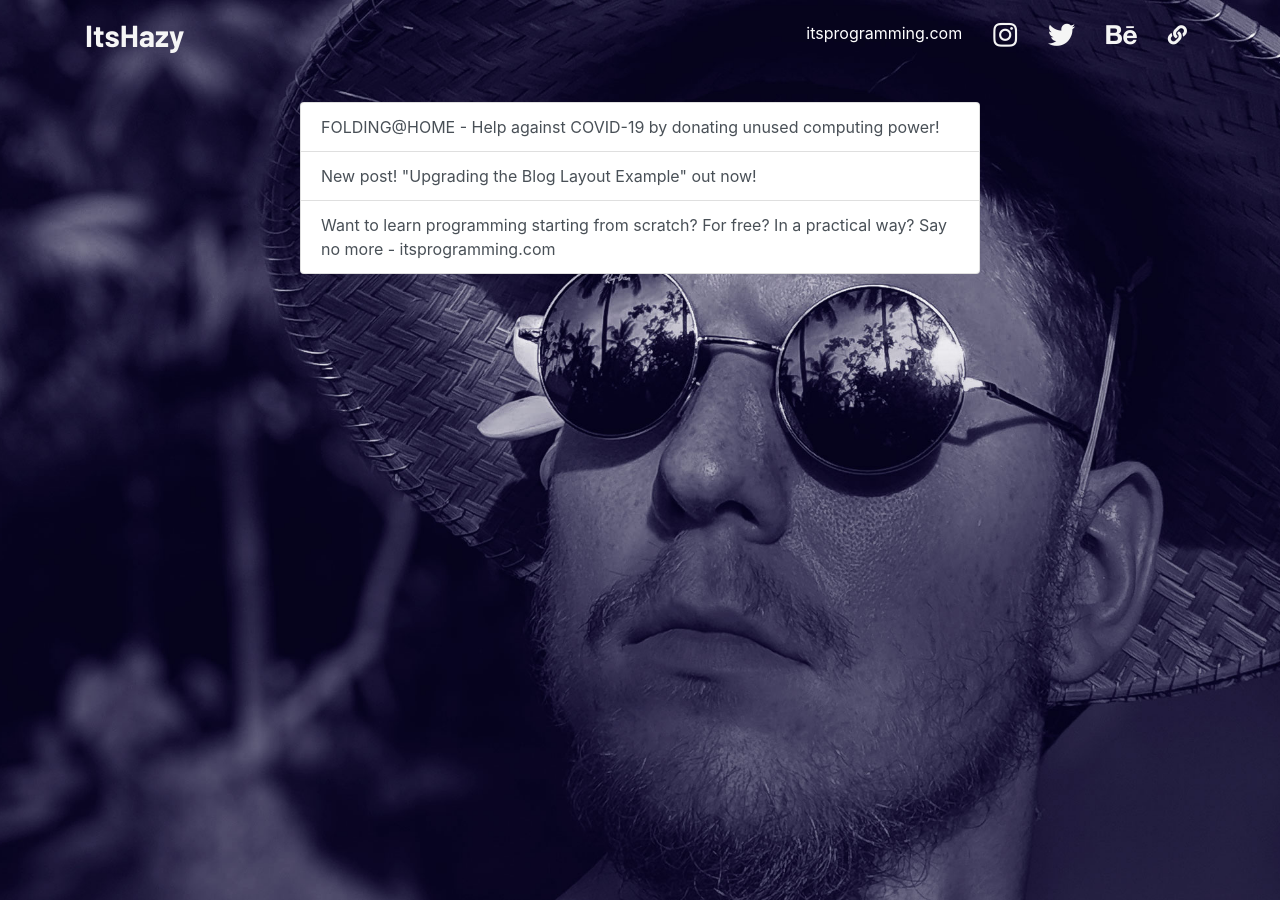
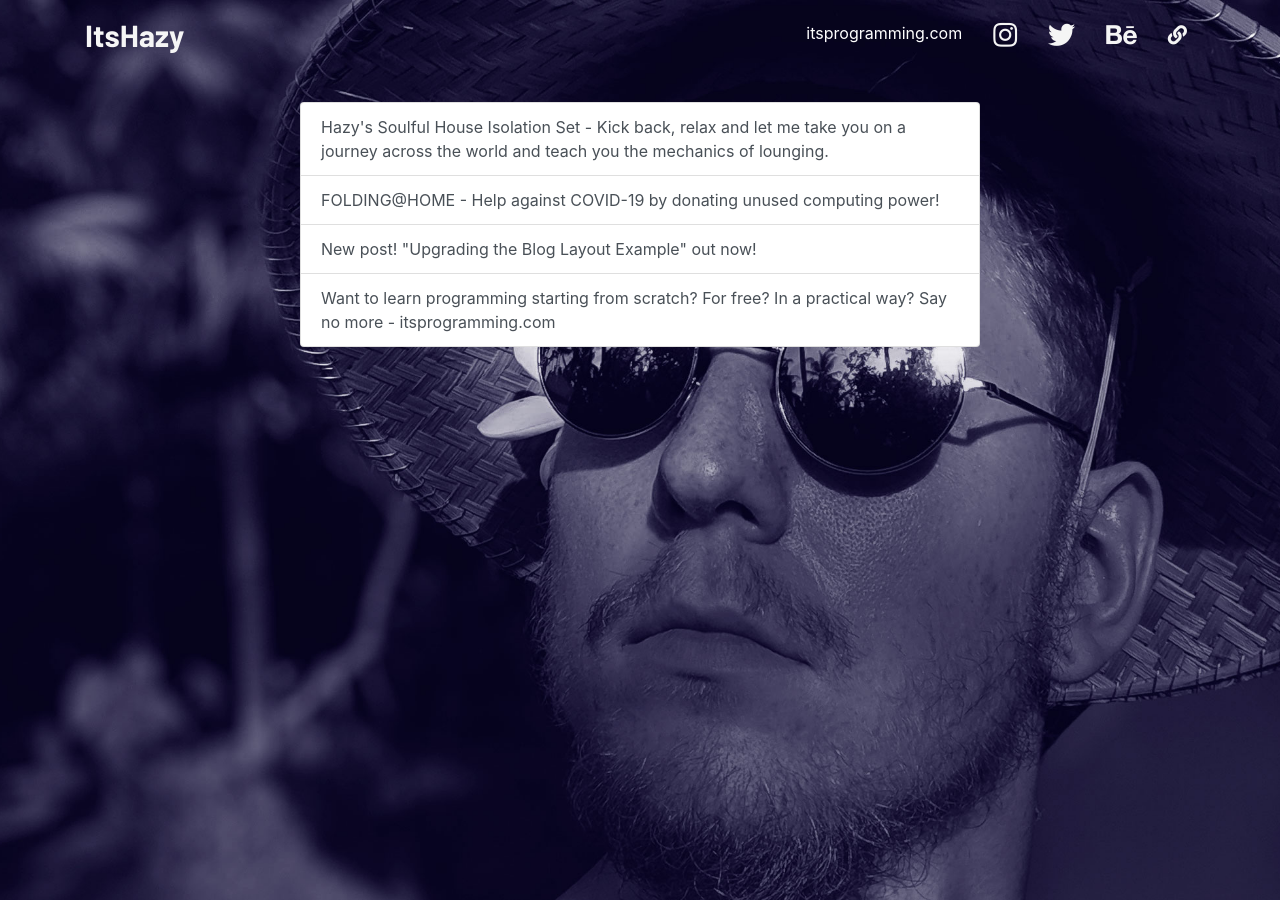
Before and after one commit to ohlookitshazy/ohlookitshazy, a Jekyll site: the page built from links.markdown, in a window 1280 px wide. Built offline with Jekyll 4.4.1, drawn with Linux system fonts in a browser that asks for light colours; nearby versions of some CDN libraries; comment, search, counter and statistics services are not loaded.

Commit message:
Updated links

```diff
--- a/links.markdown
+++ b/links.markdown
@@ -6,6 +6,7 @@ layout: default
 ---
 
 <div class="list-group">
+<a href="https://www.mixcloud.com/hazyhotdog/hazys-soulful-house-isolation-set/" class="list-group-item list-group-item-action" target="_blank">Hazy's Soulful House Isolation Set - Kick back, relax and let me take you on a journey across the world and teach you the mechanics of lounging.</a>
   <a href="https://foldingathome.org/" class="list-group-item list-group-item-action" target="_blank">FOLDING@HOME - Help against COVID-19 by donating unused computing power!</a>
     <a href="https://itsprogramming.com/upgrading-blog-layout-example.html" class="list-group-item list-group-item-action" target="_blank">New post! "Upgrading the Blog Layout Example" out now!</a>
       <a href="https://itsprogramming.com" class="list-group-item list-group-item-action" target="_blank">Want to learn programming starting from scratch? For free? In a practical way? Say no more - itsprogramming.com</a>
```
